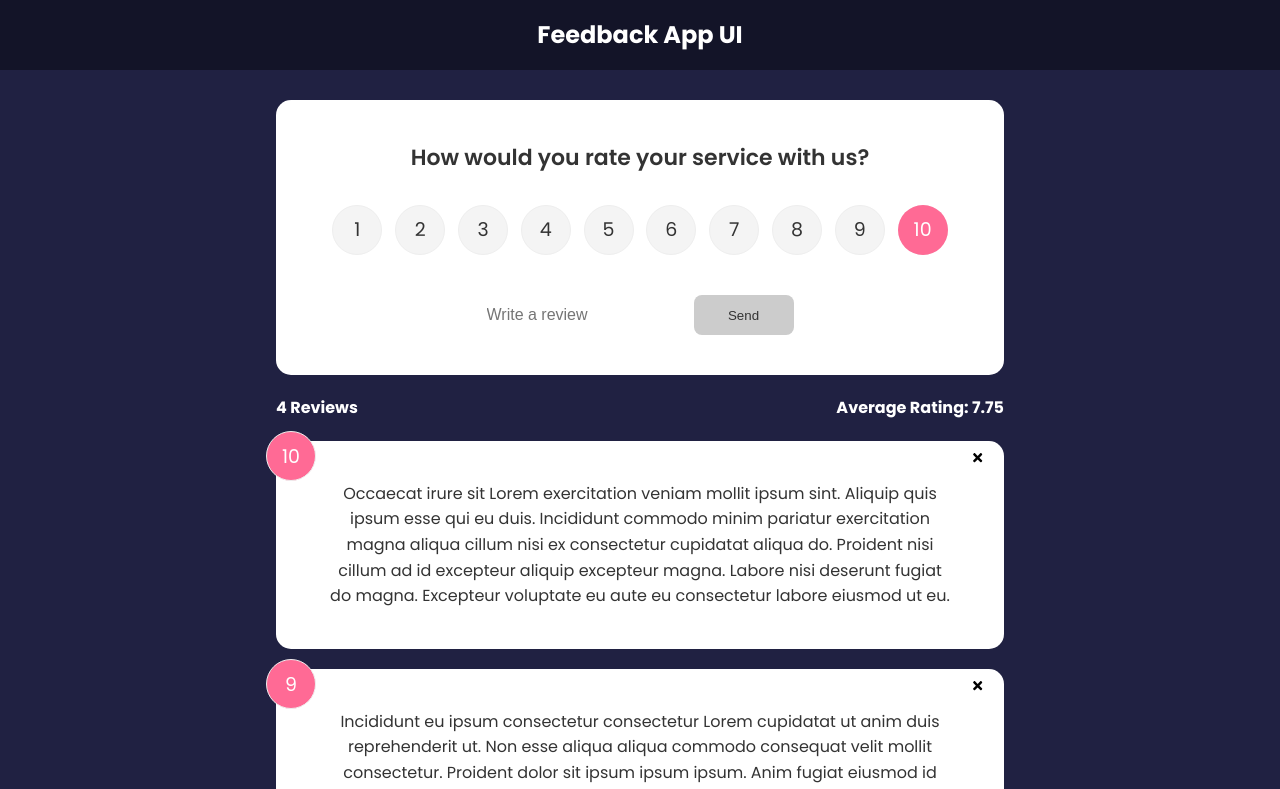
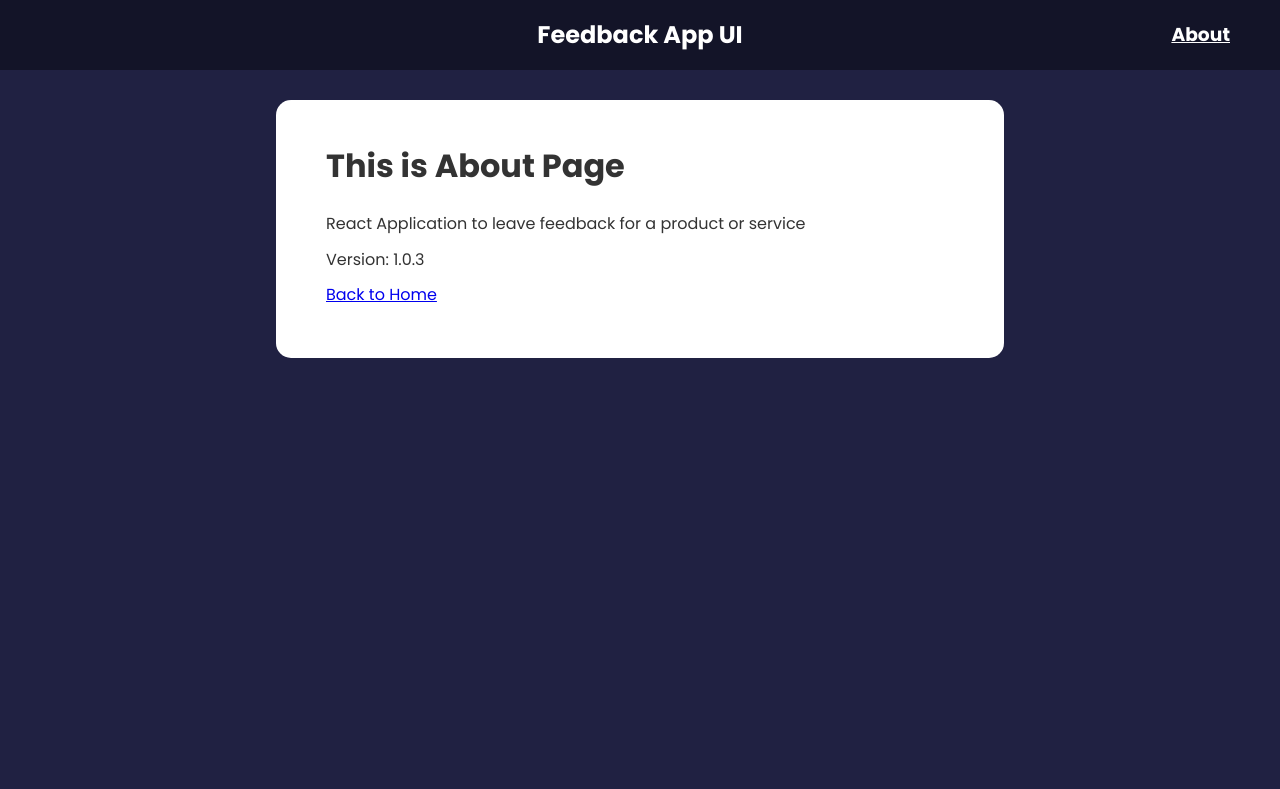
Before and after one commit to aryalg/feedback-react-app, a React (Create React App) app: page /about in a window 1280 px wide. Shown: the top 789 px of the page. Built offline with nearby package versions, Linux system fonts and the light colour scheme; the HTML template or start-up script is replaced by a standard one.

Commit message:
react router dom and added about page navigation

```diff
--- a/package.json
+++ b/package.json
@@ -10,6 +10,7 @@
     "react": "^18.0.0",
     "react-dom": "^18.0.0",
     "react-icons": "^4.3.1",
+    "react-router-dom": "^5.3.1",
     "react-scripts": "5.0.0",
     "uuid": "^8.3.2",
     "web-vitals": "^2.1.4"
--- a/src/App.js
+++ b/src/App.js
@@ -5,7 +5,12 @@ import FeedbackList from './components/FeedbackList';
 import FeedbackStats from './components/FeedbackStats';
 import Header from './components/Header';
 import FeedbackData from './data/FeedbackData';
-import { v4} from 'uuid';
+import { v4 } from 'uuid';
+
+import AboutPage from './components/AboutPage';
+
+import { BrowserRouter as Router, Route } from 'react-router-dom'
+import AboutIconLink from './components/AboutIconLink';
 
 
 function App() {
@@ -28,21 +33,36 @@ function App() {
     setFeedback([newFeedback, ...feedback]);
   }
 
+  return (
+
+    <Router>
+
+      <Header />
+      <div className='container'>
 
 
-
-  return (
-    <div className="App">
-      <Header />
-      <div className='container'>
+        <Route exact path='/'>
+          {/* Home Page Components */}
           <FeedbackForm handleAddFeedback={addFeedback} />
           <FeedbackStats feedback={feedback} />
           <FeedbackList feedback={feedback} handleDelete={deleteFeedback} />
-      </div>
+
+        </Route>
+
+
+        <Route path='/about' component={AboutPage} />
+
+        <AboutIconLink />
+
+
 
 
 
       </div>
+
+    </Router>
+
+
   );
 }
 
--- /dev/null
+++ b/src/components/AboutIconLink.jsx
@@ -0,0 +1,19 @@
+
+
+import React from 'react'
+import { FaQuestion } from 'react-icons/fa'
+import { Link } from 'react-router-dom'
+
+const AboutIconLink = () => {
+    return (
+        <div className='about-link'>
+            <Link to='/about'>
+
+                {/* <FaQuestion /> */}
+                <h3>About</h3>
+            </Link>
+        </div>
+    )
+}
+
+export default AboutIconLink
--- /dev/null
+++ b/src/components/AboutPage.jsx
@@ -0,0 +1,24 @@
+
+
+
+import React from 'react'
+import { Link } from 'react-router-dom'
+import Card from './Card'
+
+const AboutPage = () => {
+    return (
+        <Card>
+            <div className='about'>
+                <h1>This is About Page</h1>
+                <p>React Application to leave feedback for a product or service</p>
+                <p>Version: 1.0.3</p>
+
+                <p>
+                    <Link to='/'>Back to Home</Link>
+                </p>
+            </div>
+        </Card>
+    )
+}
+
+export default AboutPage
--- a/src/components/Card.jsx
+++ b/src/components/Card.jsx
@@ -7,6 +7,8 @@ const Card = ({ children }) => {
         <div className='card'>
             {children}
         </div>
+
+
     )
 }
 
--- a/src/index.css
+++ b/src/index.css
@@ -178,7 +178,9 @@ input:focus {
 .about-link {
   position: absolute;
   bottom: 20px;
-  right: 20px;
+  top: 20px;
+  right: 50px;
+  /* right: 20px; */
   color: #fff;
   cursor: pointer;
 }
```
Also changed, not shown: 1 other file (tests, documents, lock files or other folders). Lines whose indentation alone changed are shown as unchanged.
